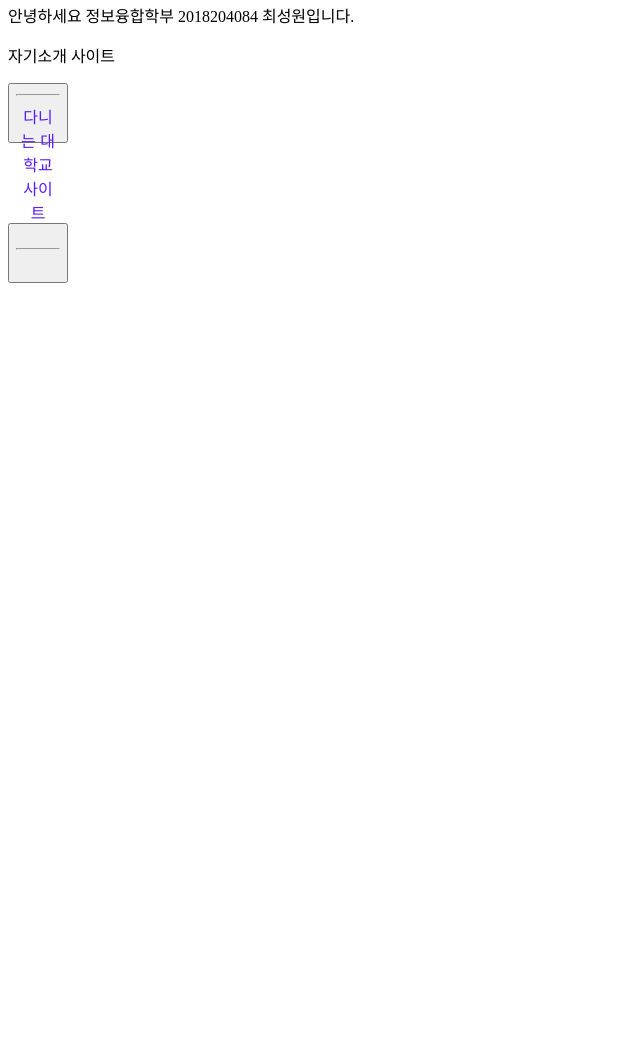
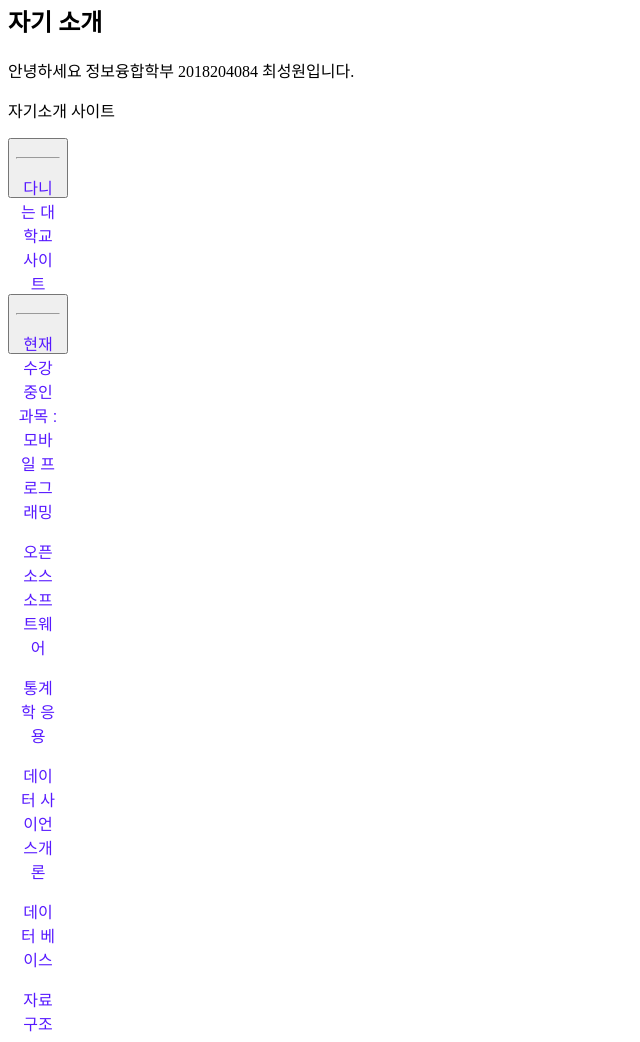
Before and after one commit to chltjddnjs/chltjddnjs.github.io, a plain HTML site: page index.html in a window 1280 px wide. Shown: the part 86-1128 px from the top of the page, without its empty margins (0-640 px from the left). Before the commit the page ends 800 px from the top, so only its background shows below. Drawn offline with Linux system fonts and the light colour scheme.

Commit message:
Update index.html

```diff
--- a/index.html
+++ b/index.html
@@ -6,17 +6,25 @@
 </head>
 <body>
   <h1>Castle1(성원)'s 홈페이지</h1>
+  <h2>자기 소개</h2>
   <p>안녕하세요 정보융합학부 2018204084 최성원입니다.</p>
  <p>자기소개 사이트
   <form action="http://www.castle1.creatorlink.net">
-    <button type="submit" value='클릭' style='color: #5719ff; width: 60px; height: 60px; font-size: 1rem;' />
+    <button type="submit" value='클릭' style='color: #5719ff; width: 60px; height: 60px; font-size: 1rem;' /></p>
     <hr/>
-    다니는 대학교 사이트
+ <p>다니는 대학교 사이트
 </form>
   <form action="http://www.kw.ac.kr">
-    <button type="submit" value='클릭' style='color: #5719ff; width: 60px; height: 60px; font-size: 1rem;' />
+    <button type="submit" value='클릭' style='color: #5719ff; width: 60px; height: 60px; font-size: 1rem;' /></p>
     <hr/>
 </form>
-  <p>
+
+<p>현재 수강중인 과목  :  모바일 프로그래밍 </p>
+<p>                     오픈소스 소프트웨어</p>
+<p>                     통계학 응용</p>
+<p>                     데이터 사이언스개론</p>
+<p>                     데이터 베이스</p>
+<p>                     자료 구조</p>
+
 </body>
 </html>
```
